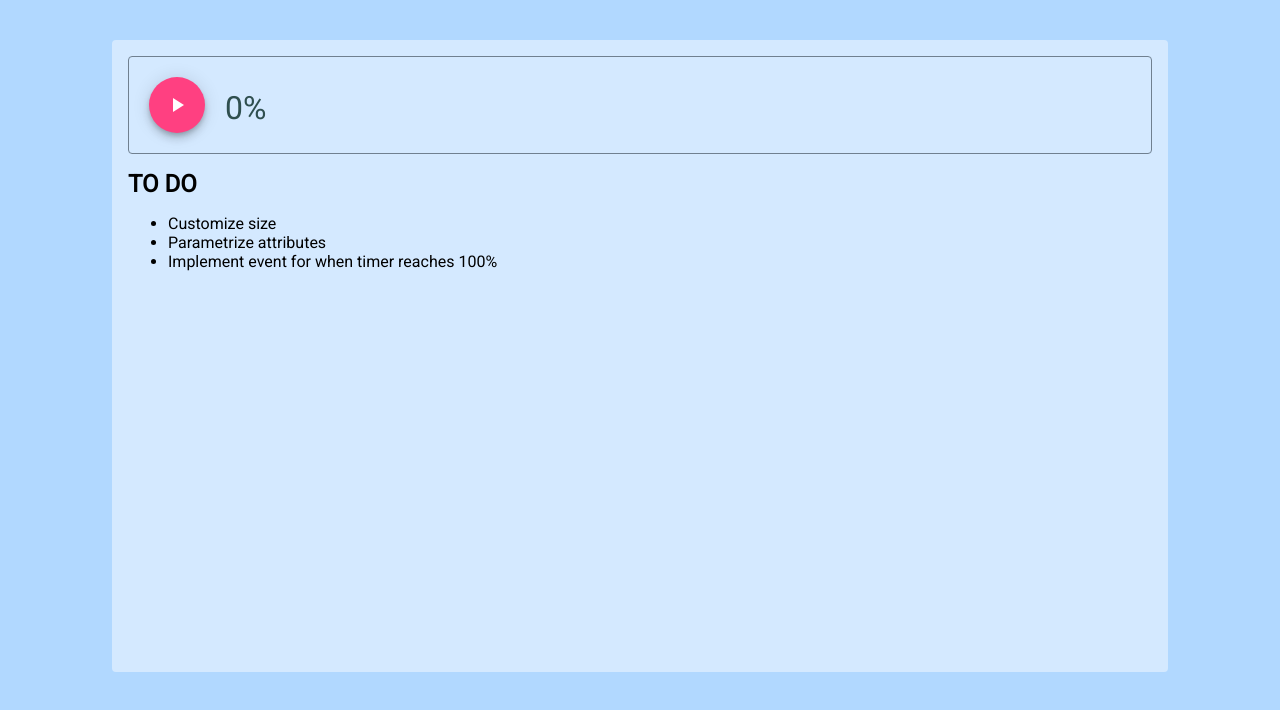
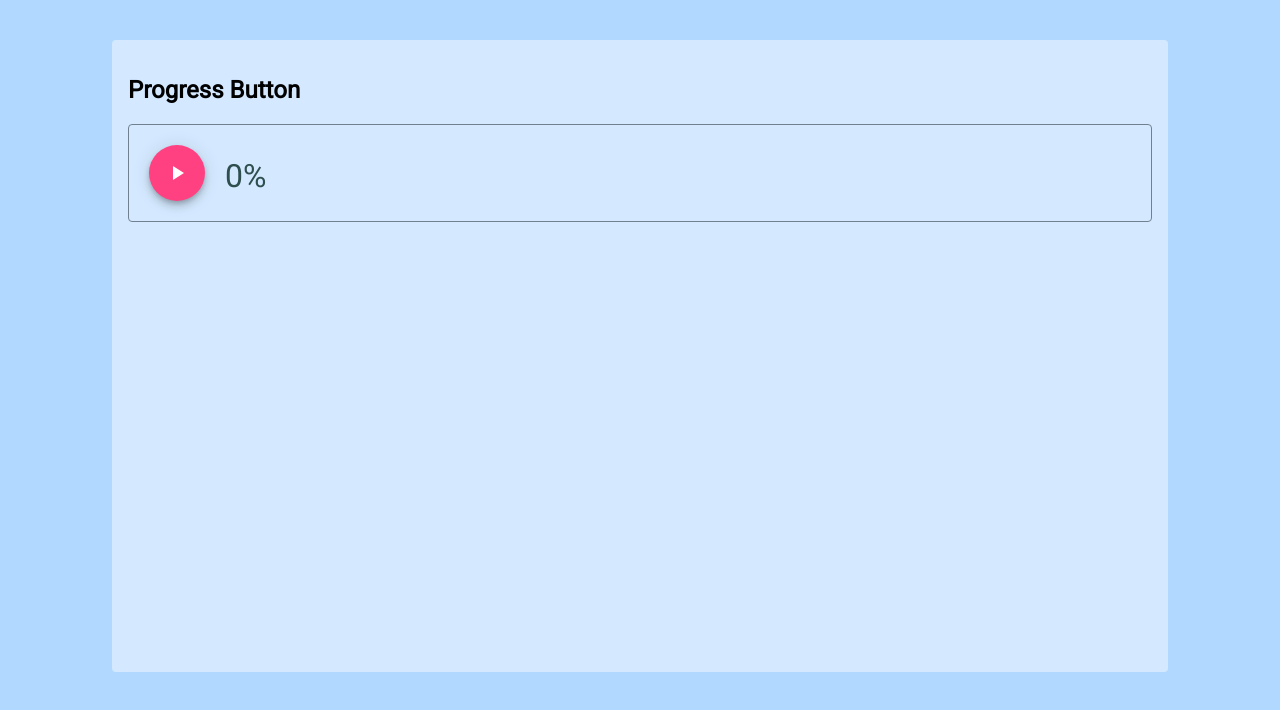
Before and after one commit to silvinodemedeiros/silvino-experiments, an Angular app: page / in a window 1280 px wide. Shown: the top 710 px of the page. Built offline with nearby package versions, Linux system fonts and the light colour scheme.

Commit message:
adds section header

```diff
--- a/src/app/app.component.html
+++ b/src/app/app.component.html
@@ -1,8 +1,4 @@
 <div class="wrapper">
+  <h2 class="to-do-headaer">Progress Button</h2>
   <app-timed-button></app-timed-button>
-
-  <h1 class="to-do-header">To Do</h1>
-  <ul>
-    <li *ngFor="let td of todo">{{ td }}</li>
-  </ul>
 </div>
--- a/src/app/app.component.ts
+++ b/src/app/app.component.ts
@@ -8,12 +8,6 @@ import { Component, OnInit, } from '@angular/core';
 })
 export class AppComponent implements OnInit {
 
-  todo = [
-    'Customize size',
-    'Parametrize attributes',
-    'Implement event for when timer reaches 100%',
-  ];
-
   constructor() {}
 
   ngOnInit() {}
```
